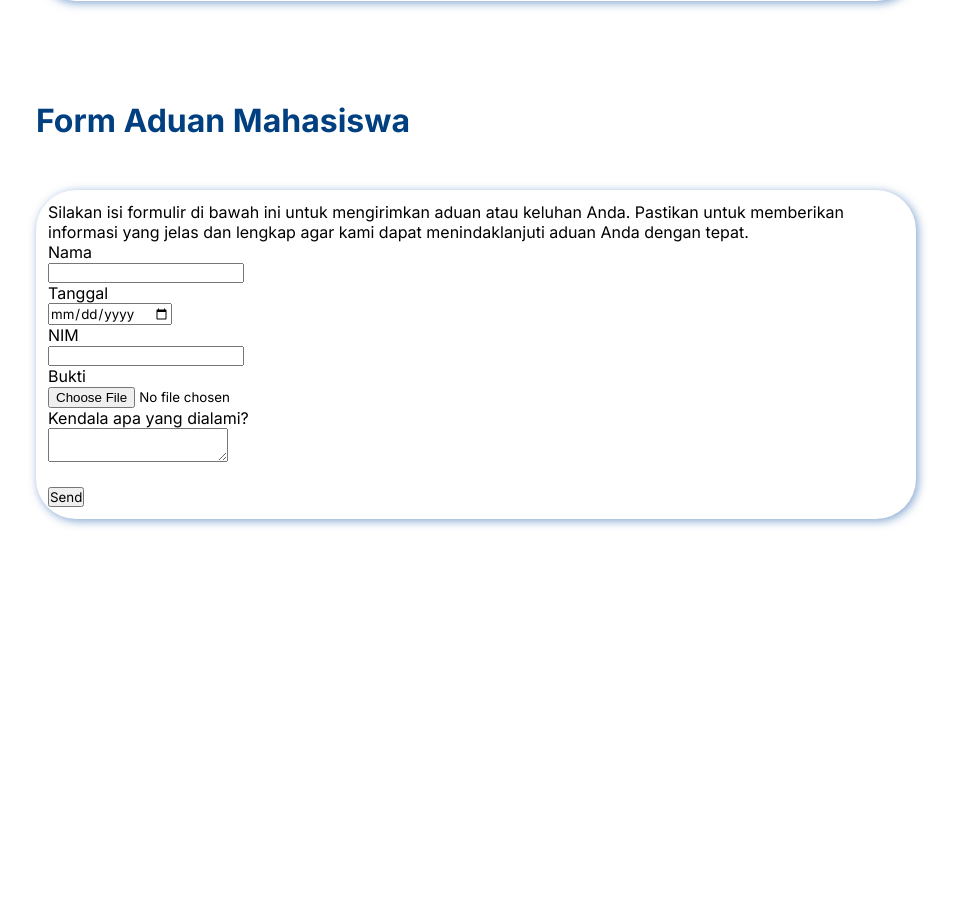
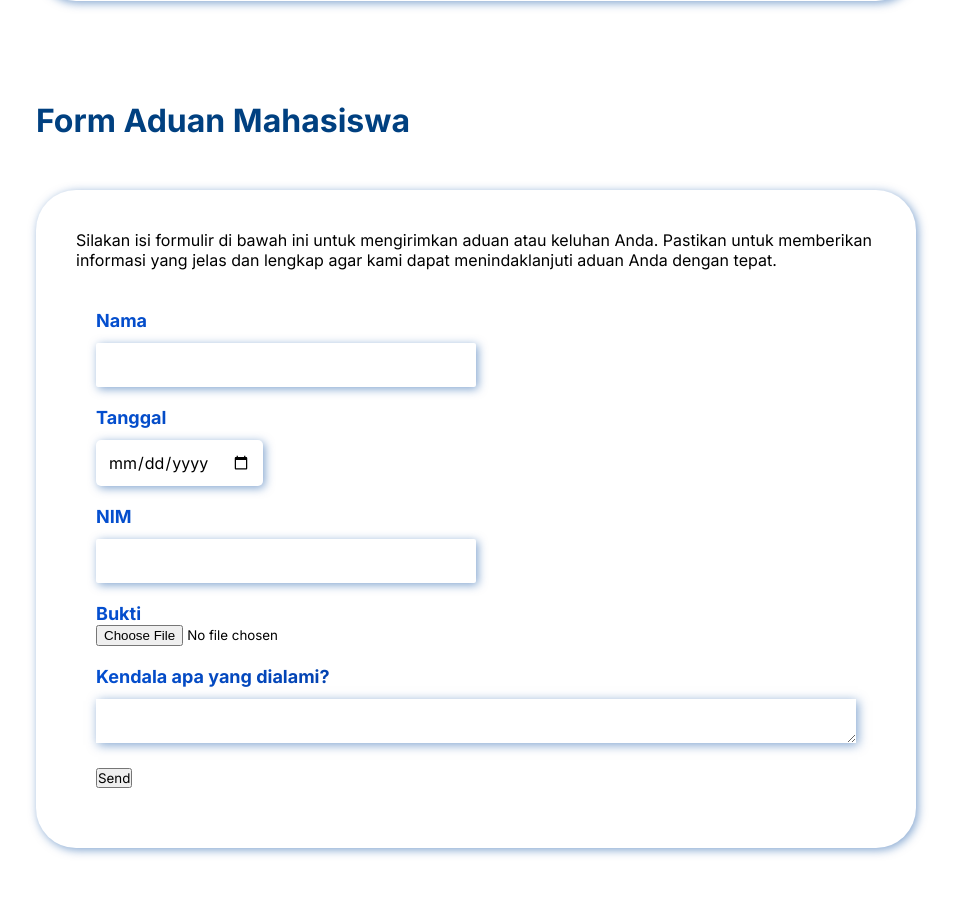
Before and after one commit to NadzifHasan2005/Aduan_Mahasiswa, a PHP site: page /index.html in a window 1280 px wide. Shown: the part 941-1839 px from the top of the page, without its empty margins (164-1119 px from the left). Before the commit the page ends 1468 px from the top, so only its background shows below. Run offline with PHP 8.4, Linux system fonts and the light colour scheme; some web fonts are replaced.

Commit message:
Simpan perubahan lokal sebelum pull

```diff
--- a/index.css
+++ b/index.css
@@ -118,6 +118,11 @@ nav ul li a:hover{
     color: var(--primary-color);
 }
 
+
+
+
+
+
 .form-aduan-judul{
     margin: 100px 200px;
 
@@ -132,8 +137,64 @@ nav ul li a:hover{
 
 #form-aduan{
     margin: 50px 200px;
-    padding: 12px;
+    padding: 40px;
     font-family: var(--font-family);
     border-radius: 40px;
     box-shadow: 2px 2px 10px rgba(3, 73, 159, 0.5);
 }
+
+.form-aduan-content{
+    padding: 20px;
+}
+
+.form-aduan-content p{
+    margin-top: 20px;
+
+    font-size: 18px;
+    font-weight: bold;
+    background-image: linear-gradient(to right, #044FD0,#02286A);
+    color: transparent;
+    background-clip: text;
+}
+
+.form-aduan-content #name,
+.form-aduan-content #nim{
+    margin-top: 12px;
+    padding: 12px;
+    width: 50%;
+
+    border: none;
+    border-radius: 2px;
+    box-shadow: 2px 2px 10px rgba(3, 73, 159, 0.5);
+    font-family: var(--font-family);
+    font-size: 16px;
+
+}
+.form-aduan-content #date{
+    margin-top: 12px;
+    padding: 12px;
+
+    border-radius: 5px;
+    border: none;
+    box-shadow: 2px 2px 10px rgba(3, 73, 159, 0.5);
+
+    font-family: var(--font-family);
+    font-size: 16px;
+
+}
+.form-aduan-content #butki{
+    border: none;
+
+    text-align: center;
+    font-family: var(--font-family);
+    font-size: 16px;
+
+}
+
+.form-aduan-content textarea{
+    margin-top: 12px;
+    padding-top: 12px;
+    width: 100%;
+    border: none;
+    box-shadow: 2px 2px 10px rgba(3, 73, 159, 0.5);
+}
```
Also changed, not shown: index.php (+27 -22 lines).
